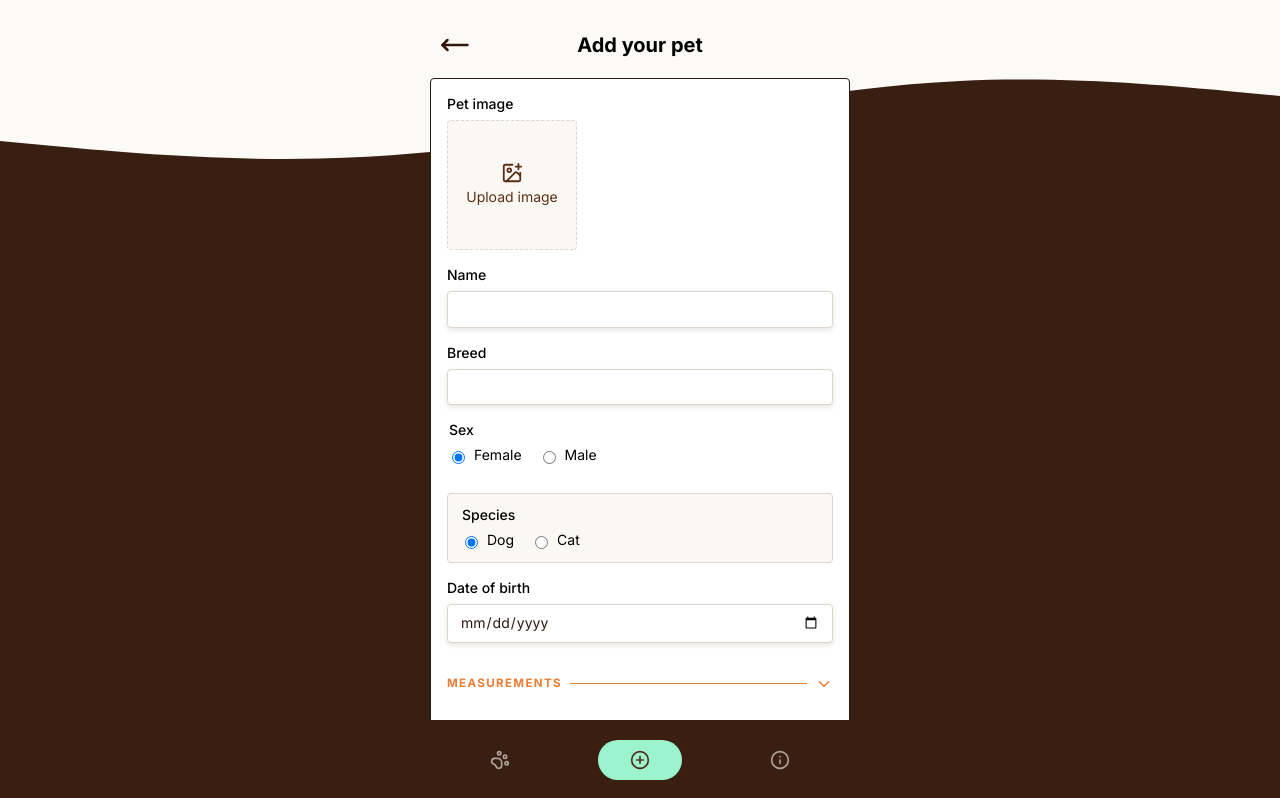
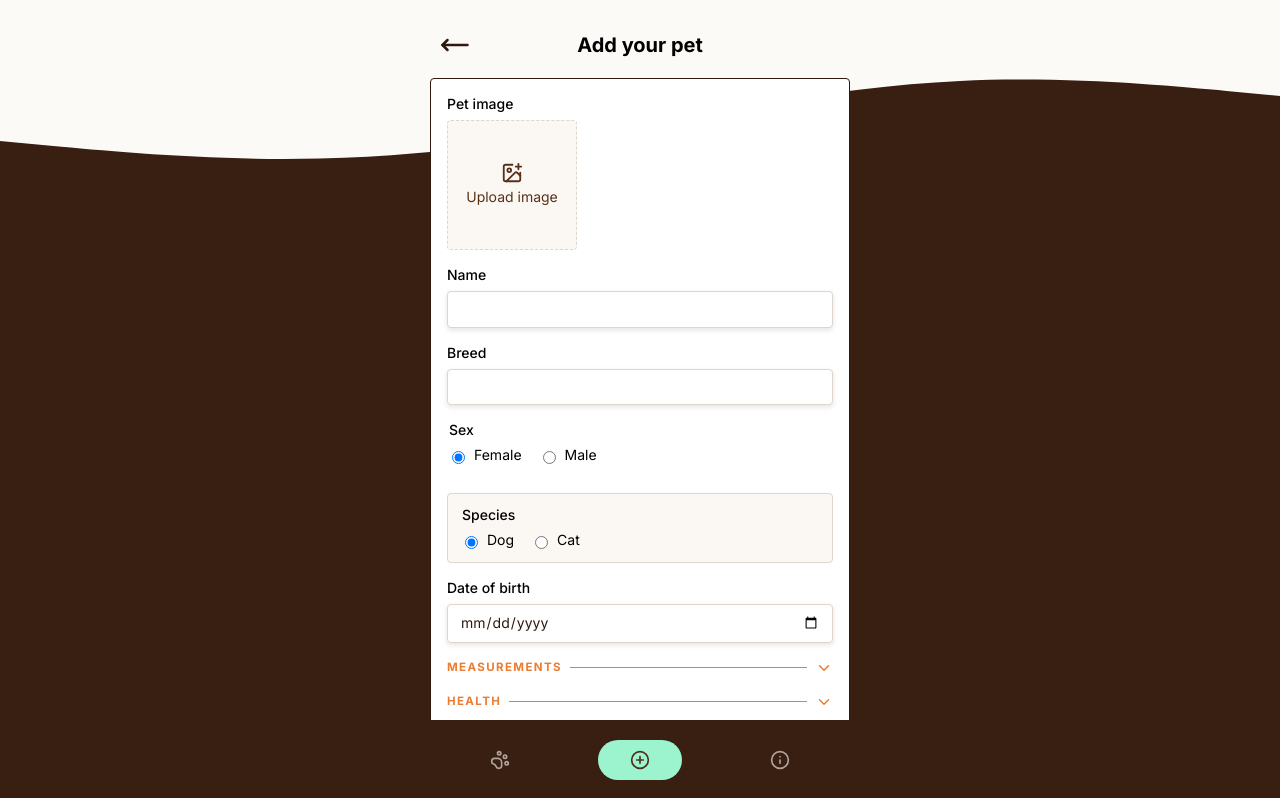
Before and after one commit to LadyLockheed/pet-pwa, a React (Vite) app: page /add-pet in a window 1280 px wide. Shown: the top 798 px of the page. Built offline with nearby package versions, Linux system fonts and the light colour scheme.

Commit message:
Improve styling of collapsiblesection

```diff
--- a/src/components/CollapsibleSection.tsx
+++ b/src/components/CollapsibleSection.tsx
@@ -40,7 +40,6 @@ export default function CollapsibleSection({
 const Section = styled.details({
 	position: 'relative',
 	width: '100%',
-	paddingTop: spacings.x4,
 	'& summary': {
 		cursor: 'pointer',
 		display: 'flex',
@@ -79,7 +78,6 @@ const SectionLine = styled.span({
 
 const SectionContent = styled.div({
 	display: 'grid',
-	gap: spacings.x4,
 	marginTop: spacings.x3,
 	borderRadius: '8px',
 });
```
